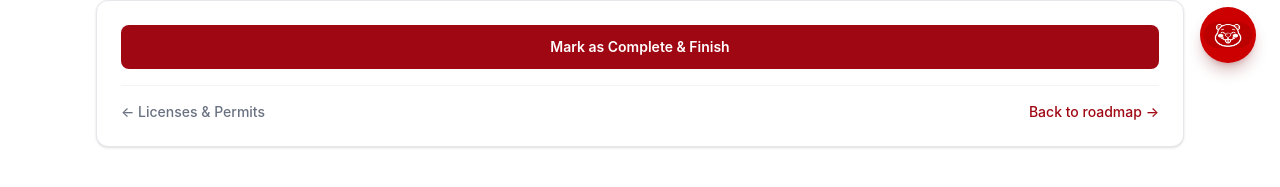
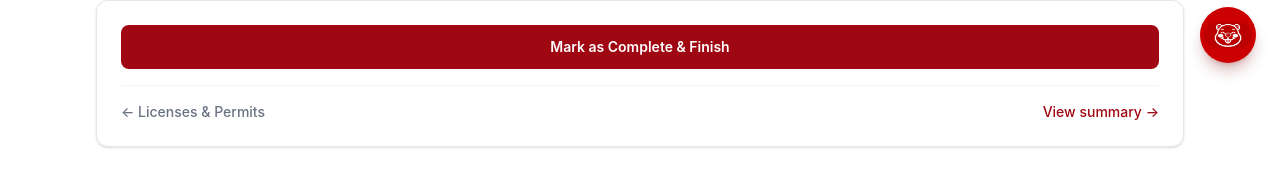
Before and after one commit to vedudx/buildBeaver, a Next.js app: page /step/accounting in a window 1280 px wide. Shown: the part 713-900 px from the top of the page. Built offline with nearby package versions, Linux system fonts and the light colour scheme.

Commit message:
minor fixes to congetti and done button

```diff
--- a/src/app/finish/page.tsx
+++ b/src/app/finish/page.tsx
@@ -1,6 +1,8 @@
 "use client";
 
 import Link from "next/link";
+import { useEffect } from "react";
+import confetti from "canvas-confetti";
 import { useIntake } from "@/entities/intake/model/intake-context";
 import { useFormData } from "@/entities/form/model/form-context";
 import { useProgress } from "@/entities/progress/model/progress-context";
@@ -43,6 +45,16 @@ export default function FinishPage() {
     formData.ownership_type === "corporation" ? "Corporation" : "Sole Proprietorship";
 
   const gstLabel = formData.gst_threshold === "yes" ? "Yes — registered for GST" : "Not yet registered";
+
+  useEffect(() => {
+    if (!allDone) return;
+    const colors = ["#991b1b", "#16a34a", "#fbbf24", "#3b82f6", "#a855f7", "#f97316"];
+    confetti({ particleCount: 80, spread: 70, origin: { y: 0.5 }, colors, ticks: 180 });
+    setTimeout(() => {
+      confetti({ particleCount: 40, angle: 60, spread: 50, origin: { x: 0, y: 0.5 }, colors });
+      confetti({ particleCount: 40, angle: 120, spread: 50, origin: { x: 1, y: 0.5 }, colors });
+    }, 400);
+  }, [allDone]);
 
   return (
     <main className="mx-auto flex min-h-screen w-full max-w-6xl flex-col px-5 py-12 md:px-8">
--- a/src/features/step/ui/step-complete-button.tsx
+++ b/src/features/step/ui/step-complete-button.tsx
@@ -24,7 +24,7 @@ export function StepCompleteButton({ stepId }: Props) {
     if (nextStep) {
       router.push(`/step/${nextStep.id}`);
     } else {
-      router.push("/roadmap");
+      router.push("/finish");
     }
   }
 
@@ -82,10 +82,10 @@ export function StepCompleteButton({ stepId }: Props) {
           </Link>
         ) : (
           <Link
-            href="/roadmap"
+            href="/finish"
             className="text-sm font-medium text-red-800 transition hover:underline"
           >
-            Back to roadmap →
+            View summary →
           </Link>
         )}
       </div>
```
